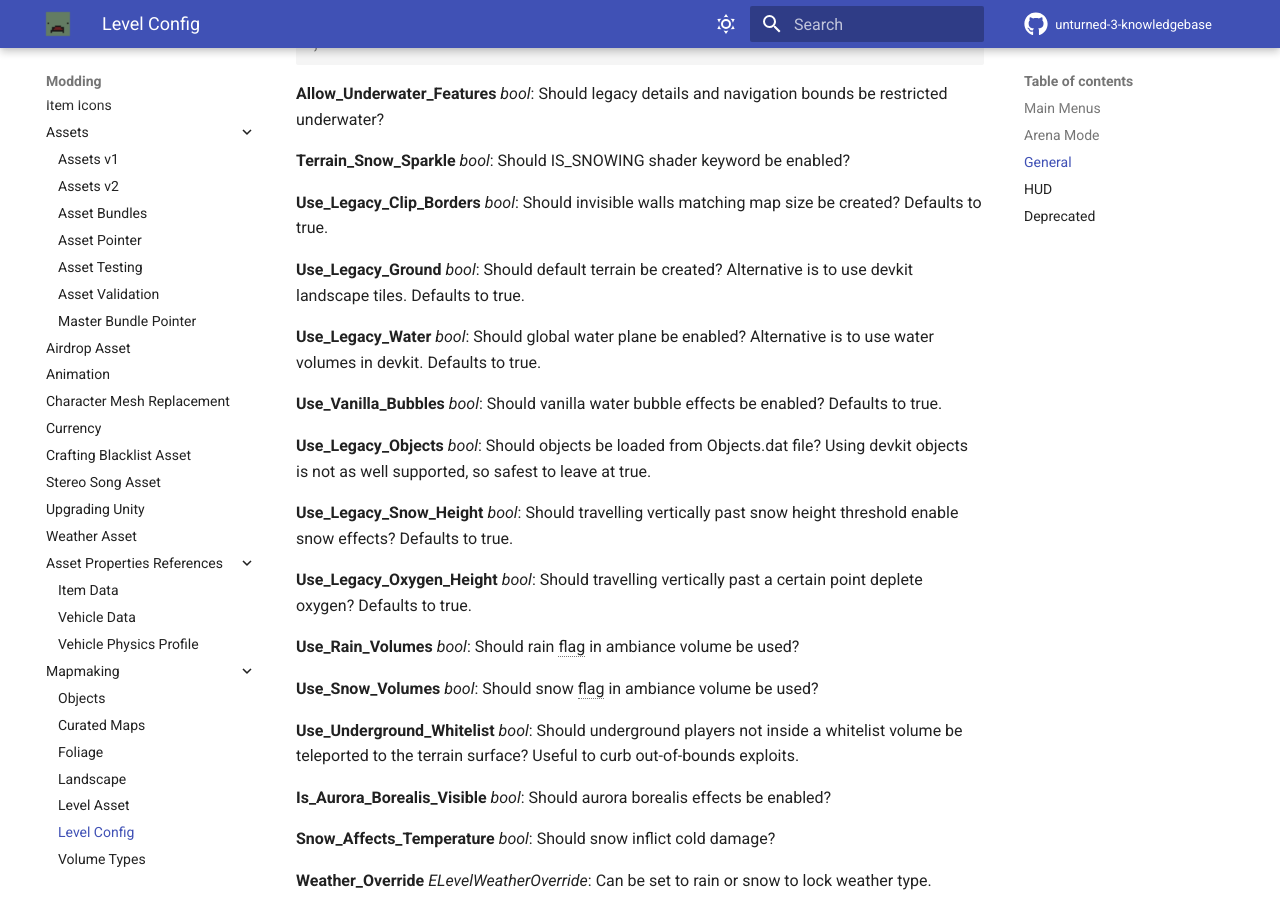
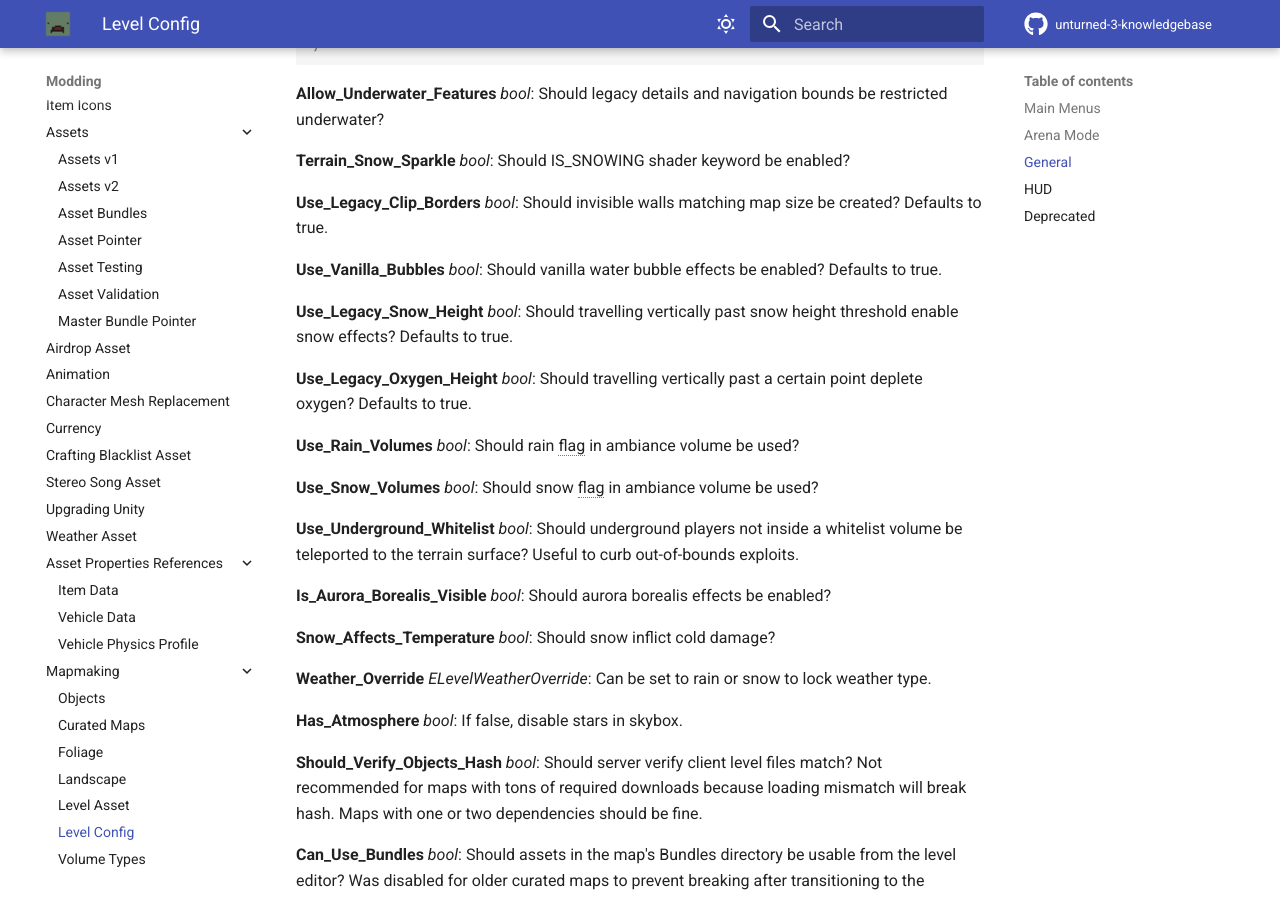
Before and after one commit to unturned-info/unturned-3-knowledgebase, an MkDocs documentation site: the page built from docs/Modding/mapmaking/LevelConfig.md, in a window 1280 px wide and 900 px high, scrolled down 2287 px. Built offline with MkDocs 1.6.1 and Material for MkDocs 9.7.7, drawn with Linux system fonts in a browser that asks for light colours; comment, search, counter and statistics services are not loaded.

Commit message:
Had to remove a few lines.
Signed-off-by: Jdance-Media <67397422+Jdance-Media@users.noreply.github.com>

```diff
--- a/docs/Modding/mapmaking/LevelConfig.md
+++ b/docs/Modding/mapmaking/LevelConfig.md
@@ -88,13 +88,7 @@ __Terrain\_Snow\_Sparkle__ _bool_: Should IS_SNOWING shader keyword be enabled?
 
 __Use\_Legacy\_Clip\_Borders__ _bool_: Should invisible walls matching map size be created? Defaults to true.
 
-__Use\_Legacy\_Ground__ _bool_: Should default terrain be created? Alternative is to use devkit landscape tiles. Defaults to true.
-
-__Use\_Legacy\_Water__ _bool_: Should global water plane be enabled? Alternative is to use water volumes in devkit. Defaults to true.
-
 __Use\_Vanilla\_Bubbles__ _bool_: Should vanilla water bubble effects be enabled? Defaults to true.
-
-__Use\_Legacy\_Objects__ _bool_: Should objects be loaded from Objects.dat file? Using devkit objects is not as well supported, so safest to leave at true.
 
 __Use\_Legacy\_Snow\_Height__ _bool_: Should travelling vertically past snow height threshold enable snow effects? Defaults to true.
 
```
